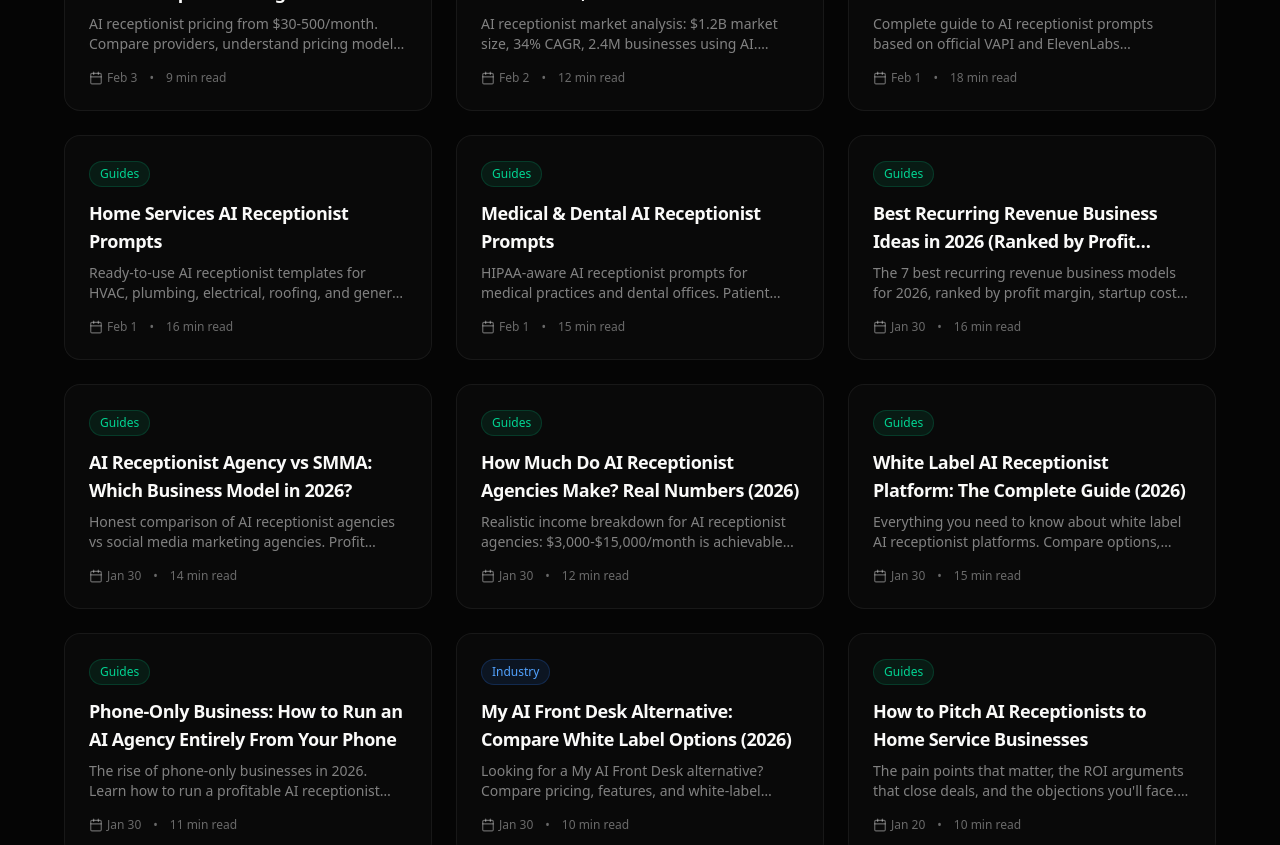
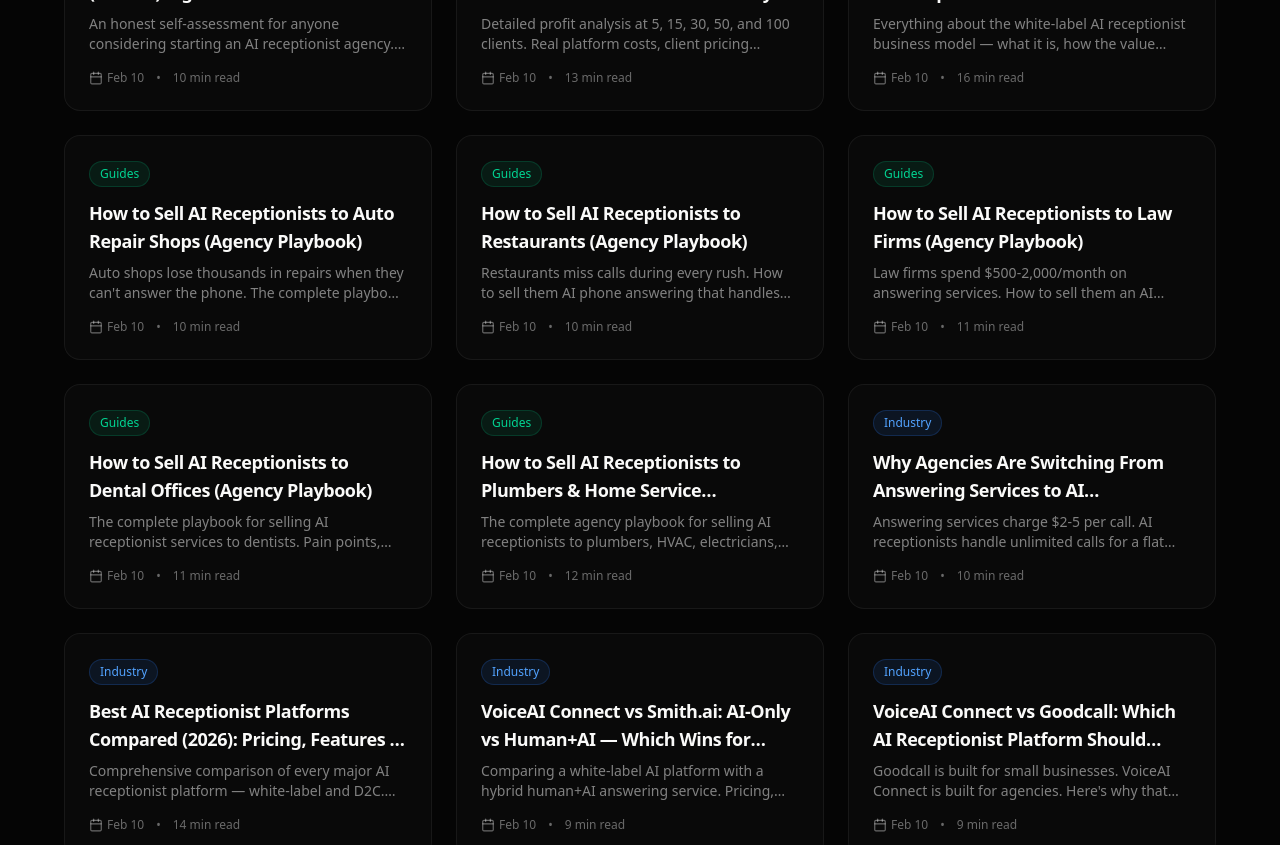
Before and after one commit to gibsonthompson/voiceai-connect, a Next.js app: page /blog in a window 1280 px wide. Shown: the part 1020-1865 px from the top of the page. Built offline with nearby package versions, Linux system fonts and the light colour scheme.

Commit message:
Add 20 new blog posts (Pillars 1-5) and update sitemap

```diff
--- a/app/blog/page.tsx
+++ b/app/blog/page.tsx
@@ -61,6 +61,203 @@ const categories = [
 // ============================================================================
 const blogPosts: BlogPost[] = [
   // =========================================================================
+  // PILLAR 5: TRUST & SOCIAL PROOF (February 2026)
+  // =========================================================================
+  {
+    slug: 'mistakes-new-ai-agency-owners-make',
+    title: '9 Mistakes New AI Receptionist Agency Owners Make (and How to Avoid Them)',
+    excerpt: 'The most common reasons AI receptionist agencies fail in the first 90 days and the simple fixes for each one. Real patterns, not theory.',
+    category: 'guides',
+    author: { name: 'VoiceAI Team' },
+    publishedAt: '2026-02-10',
+    readTime: '13 min read',
+    featured: true,
+  },
+  {
+    slug: 'signs-ai-receptionist-agency-is-right-for-you',
+    title: '7 Signs an AI Receptionist Agency Is (or Isn\'t) Right for You',
+    excerpt: 'An honest self-assessment for anyone considering starting an AI receptionist agency. Not everyone should do this — here are the signals that tell you.',
+    category: 'guides',
+    author: { name: 'VoiceAI Team' },
+    publishedAt: '2026-02-10',
+    readTime: '10 min read',
+  },
+  // =========================================================================
+  // PILLAR 4: AEO DEFINITIVE GUIDES (February 2026)
+  // =========================================================================
+  {
+    slug: 'ai-receptionist-vs-human-receptionist-cost',
+    title: 'AI Receptionist vs Human Receptionist: The Complete Cost Comparison',
+    excerpt: 'A human receptionist costs $32,000-$45,000/year. An AI receptionist costs $99-$299/month. Full comparison including capabilities, limitations, and when each makes sense.',
+    category: 'industry',
+    author: { name: 'VoiceAI Team' },
+    publishedAt: '2026-02-10',
+    readTime: '12 min read',
+    featured: true,
+  },
+  {
+    slug: 'ai-receptionist-agency-profit-calculator',
+    title: 'AI Receptionist Agency Profit Calculator: Real Numbers at Every Scale',
+    excerpt: 'Detailed profit analysis at 5, 15, 30, 50, and 100 clients. Real platform costs, client pricing strategies, and margin calculations — no hype, just math.',
+    category: 'guides',
+    author: { name: 'VoiceAI Team' },
+    publishedAt: '2026-02-10',
+    readTime: '13 min read',
+  },
+  {
+    slug: 'complete-guide-white-label-ai-receptionist-business',
+    title: 'The Complete Guide to White-Label AI Receptionist Businesses',
+    excerpt: 'Everything about the white-label AI receptionist business model — what it is, how the value chain works, who makes money, and why it\'s one of the best agency models in 2026.',
+    category: 'guides',
+    author: { name: 'VoiceAI Team' },
+    publishedAt: '2026-02-10',
+    readTime: '16 min read',
+  },
+  // =========================================================================
+  // PILLAR 3: INDUSTRY SALES PLAYBOOKS (February 2026)
+  // =========================================================================
+  {
+    slug: 'sell-ai-receptionist-to-auto-shops',
+    title: 'How to Sell AI Receptionists to Auto Repair Shops (Agency Playbook)',
+    excerpt: 'Auto shops lose thousands in repairs when they can\'t answer the phone. The complete playbook for selling AI receptionists to mechanics, body shops, and dealers.',
+    category: 'guides',
+    author: { name: 'VoiceAI Team' },
+    publishedAt: '2026-02-10',
+    readTime: '10 min read',
+  },
+  {
+    slug: 'sell-ai-receptionist-to-restaurants',
+    title: 'How to Sell AI Receptionists to Restaurants (Agency Playbook)',
+    excerpt: 'Restaurants miss calls during every rush. How to sell them AI phone answering that handles reservations, hours, and takeout orders. Scripts, objections, and pricing.',
+    category: 'guides',
+    author: { name: 'VoiceAI Team' },
+    publishedAt: '2026-02-10',
+    readTime: '10 min read',
+  },
+  {
+    slug: 'sell-ai-receptionist-to-law-firms',
+    title: 'How to Sell AI Receptionists to Law Firms (Agency Playbook)',
+    excerpt: 'Law firms spend $500-2,000/month on answering services. How to sell them an AI receptionist at better margins. Pitch scripts, objections, and pricing for the legal niche.',
+    category: 'guides',
+    author: { name: 'VoiceAI Team' },
+    publishedAt: '2026-02-10',
+    readTime: '11 min read',
+  },
+  {
+    slug: 'sell-ai-receptionist-to-dental-offices',
+    title: 'How to Sell AI Receptionists to Dental Offices (Agency Playbook)',
+    excerpt: 'The complete playbook for selling AI receptionist services to dentists. Pain points, pitch scripts, pricing, and why dental is a high-value niche for AI agencies.',
+    category: 'guides',
+    author: { name: 'VoiceAI Team' },
+    publishedAt: '2026-02-10',
+    readTime: '11 min read',
+  },
+  {
+    slug: 'sell-ai-receptionist-to-plumbers',
+    title: 'How to Sell AI Receptionists to Plumbers & Home Service Businesses',
+    excerpt: 'The complete agency playbook for selling AI receptionists to plumbers, HVAC, electricians, and roofers. Scripts, objection handling, pricing, and why home services is the easiest niche.',
+    category: 'guides',
+    author: { name: 'VoiceAI Team' },
+    publishedAt: '2026-02-10',
+    readTime: '12 min read',
+  },
+  // =========================================================================
+  // PILLAR 2: COMPETITOR COMPARISONS (February 2026)
+  // =========================================================================
+  {
+    slug: 'why-agencies-switch-answering-services-to-ai',
+    title: 'Why Agencies Are Switching From Answering Services to AI Receptionists',
+    excerpt: 'Answering services charge $2-5 per call. AI receptionists handle unlimited calls for a flat fee. The economics behind the migration and how to make the switch.',
+    category: 'industry',
+    author: { name: 'VoiceAI Team' },
+    publishedAt: '2026-02-10',
+    readTime: '10 min read',
+  },
+  {
+    slug: 'best-ai-receptionist-platforms-compared-2026',
+    title: 'Best AI Receptionist Platforms Compared (2026): Pricing, Features & Reviews',
+    excerpt: 'Comprehensive comparison of every major AI receptionist platform — white-label and D2C. Real pricing, honest pros/cons, and specific recommendations by use case.',
+    category: 'industry',
+    author: { name: 'VoiceAI Team' },
+    publishedAt: '2026-02-10',
+    readTime: '14 min read',
+  },
+  {
+    slug: 'voiceai-connect-vs-smith-ai',
+    title: 'VoiceAI Connect vs Smith.ai: AI-Only vs Human+AI — Which Wins for Agencies?',
+    excerpt: 'Comparing a white-label AI platform with a hybrid human+AI answering service. Pricing, margins, scalability, and which model makes more sense for agencies.',
+    category: 'industry',
+    author: { name: 'VoiceAI Team' },
+    publishedAt: '2026-02-10',
+    readTime: '9 min read',
+  },
+  {
+    slug: 'voiceai-connect-vs-goodcall',
+    title: 'VoiceAI Connect vs Goodcall: Which AI Receptionist Platform Should Agencies Use?',
+    excerpt: 'Goodcall is built for small businesses. VoiceAI Connect is built for agencies. Here\'s why that distinction matters and which platform fits your goals.',
+    category: 'industry',
+    author: { name: 'VoiceAI Team' },
+    publishedAt: '2026-02-10',
+    readTime: '9 min read',
+  },
+  {
+    slug: 'voiceai-connect-vs-trillet',
+    title: 'VoiceAI Connect vs Trillet: Which White-Label AI Platform Is Better for Agencies?',
+    excerpt: 'Detailed comparison of VoiceAI Connect and Trillet for agencies building AI receptionist businesses. Pricing, features, white-label quality, and which delivers better margins.',
+    category: 'industry',
+    author: { name: 'VoiceAI Team' },
+    publishedAt: '2026-02-10',
+    readTime: '10 min read',
+  },
+  // =========================================================================
+  // PILLAR 1: START A BUSINESS / MMO (February 2026)
+  // =========================================================================
+  {
+    slug: 'can-you-start-ai-business-no-technical-skills',
+    title: 'Can You Start an AI Business With No Technical Skills? (Yes — Here\'s How)',
+    excerpt: 'The #1 objection to starting an AI business, answered honestly. What you actually need to know, what the platform handles, and where your time goes.',
+    category: 'guides',
+    author: { name: 'VoiceAI Team' },
+    publishedAt: '2026-02-10',
+    readTime: '10 min read',
+  },
+  {
+    slug: 'first-month-ai-receptionist-agency',
+    title: 'Your First Month Running an AI Receptionist Agency: What to Expect',
+    excerpt: 'A realistic week-by-week breakdown of month one. What you\'ll do, what you\'ll earn, what will go wrong, and what separates people who make it from those who quit.',
+    category: 'guides',
+    author: { name: 'VoiceAI Team' },
+    publishedAt: '2026-02-10',
+    readTime: '11 min read',
+  },
+  {
+    slug: 'recurring-revenue-business-no-code',
+    title: 'How to Build a Recurring Revenue Business Without Writing Code',
+    excerpt: 'Three no-code business models that generate predictable monthly income — and why white-label AI agencies have the best unit economics of any of them.',
+    category: 'guides',
+    author: { name: 'VoiceAI Team' },
+    publishedAt: '2026-02-10',
+    readTime: '12 min read',
+  },
+  {
+    slug: 'ai-agency-vs-dropshipping',
+    title: 'AI Agency vs Dropshipping in 2026: Which Business Model Actually Works?',
+    excerpt: 'An honest comparison of AI receptionist agencies and dropshipping across 8 factors: startup cost, margins, time investment, competition, and long-term potential.',
+    category: 'guides',
+    author: { name: 'VoiceAI Team' },
+    publishedAt: '2026-02-10',
+    readTime: '11 min read',
+  },
+  {
+    slug: 'best-online-businesses-no-experience',
+    title: 'Best Online Businesses to Start With No Experience (2026 Guide)',
+    excerpt: 'Seven online businesses ranked by startup cost, learning curve, and income potential. Why white-label AI agencies are the best option for complete beginners.',
+    category: 'guides',
+    author: { name: 'VoiceAI Team' },
+    publishedAt: '2026-02-10',
+    readTime: '13 min read',
+  },
+  // =========================================================================
   // PRODUCT UPDATES (February 2026)
   // =========================================================================
   {
@@ -71,7 +268,6 @@ const blogPosts: BlogPost[] = [
     author: { name: 'Gibson Thompson' },
     publishedAt: '2026-02-05',
     readTime: '4 min read',
-    featured: true,
   },
   // =========================================================================
   // INDUSTRY INSIGHTS (February 2026)
```
